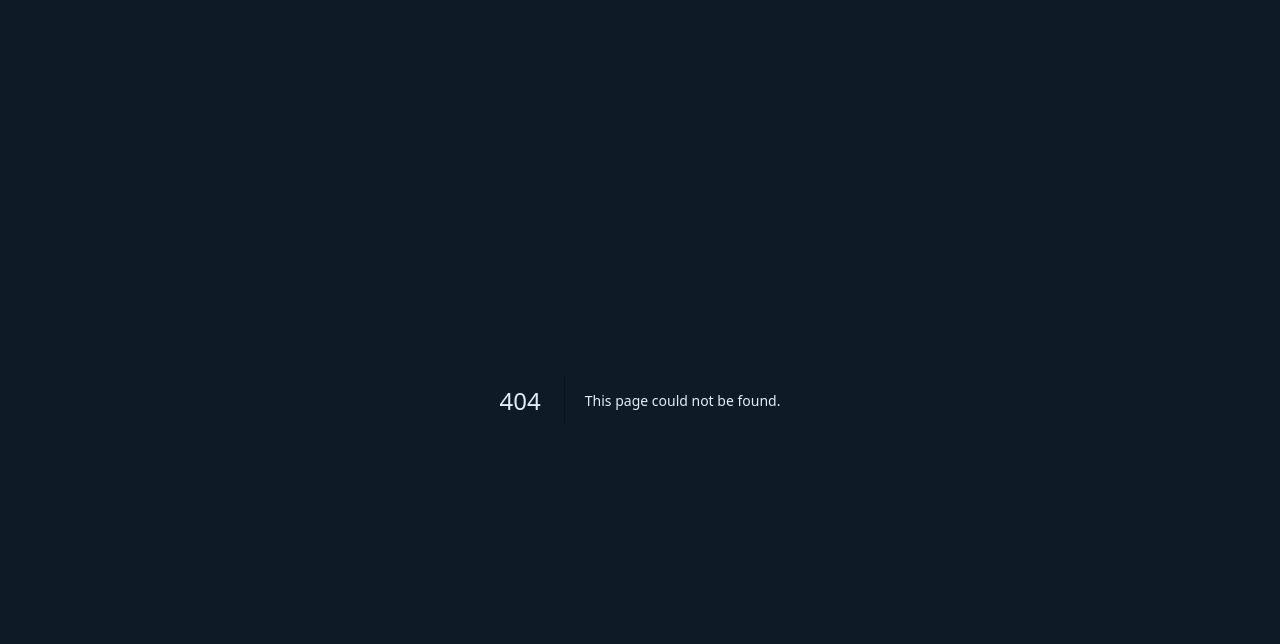
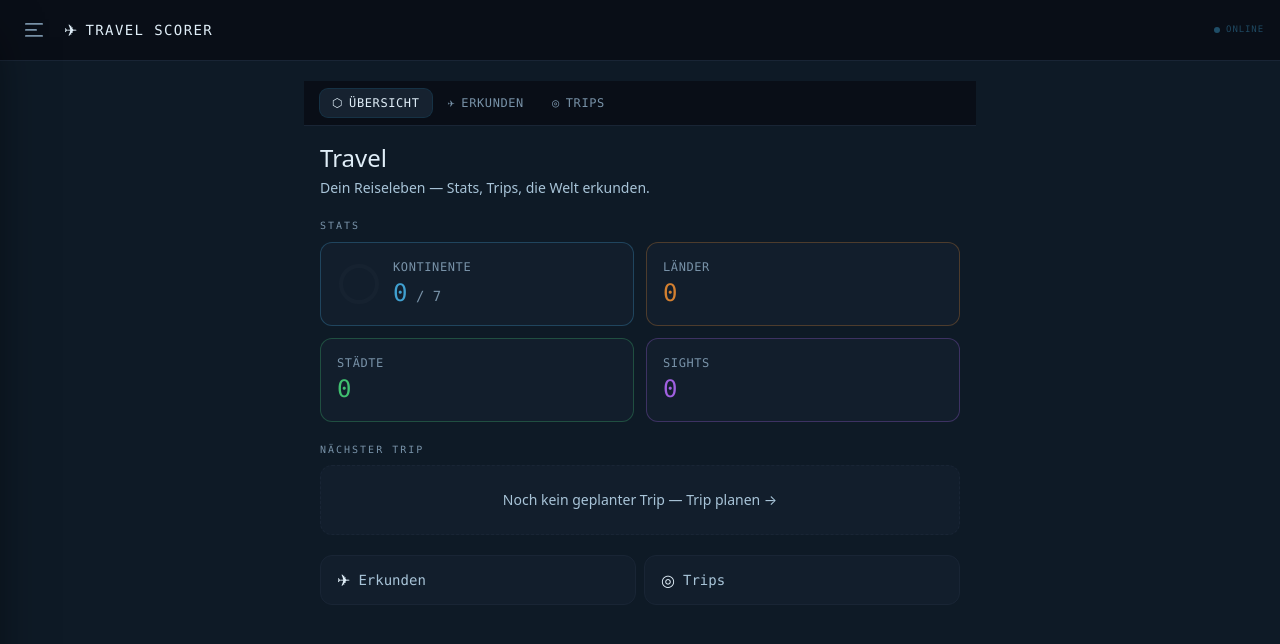
Before and after one commit to Cossuleprivat/my-travel-app, a Next.js app: page /travel in a window 1280 px wide. Before the commit this address had no page. Shown: the top 644 px of the page. Built offline with nearby package versions, Linux system fonts and the light colour scheme; no server answers; the database is empty.

Commit message:
feat(travel): Travel-Home mit Stats, nächstem Trip, Einstiegen

```diff
--- /dev/null
+++ b/app/(app)/travel/page.tsx
@@ -0,0 +1,108 @@
+import Link from 'next/link';
+import { requireUserId } from '@/lib/auth/current-user';
+import { getUserStats, listTrips, listRecentActivity } from '@/lib/data/queries';
+import { pickNextTrip } from '@/lib/travel/next-trip';
+import { KpiCard } from '@/components/dashboard/KpiCard';
+import { RecentFeed } from '@/components/dashboard/RecentFeed';
+
+function fmtRange(start: string | null, end: string | null): string {
+  if (!start && !end) return 'Kein Zeitraum';
+  const f = (d: string) =>
+    new Date(d).toLocaleDateString('de-DE', { day: 'numeric', month: 'short' });
+  if (start && end) return `${f(start)} – ${f(end)}`;
+  return f((start ?? end) as string);
+}
+
+export default async function TravelHomePage() {
+  const userId = await requireUserId();
+  const [stats, trips, recent] = await Promise.all([
+    getUserStats(userId),
+    listTrips(userId),
+    listRecentActivity(userId, 8),
+  ]);
+  const nextTrip = pickNextTrip(trips, new Date());
+
+  return (
+    <div className="space-y-5">
+      <header>
+        <h1 className="font-sans text-2xl text-text-primary">Travel</h1>
+        <p className="text-text-secondary text-sm mt-1">
+          Dein Reiseleben — Stats, Trips, die Welt erkunden.
+        </p>
+      </header>
+
+      {/* Stats */}
+      <section>
+        <p className="text-[10px] font-mono tracking-[0.2em] uppercase text-text-muted mb-2">
+          Stats
+        </p>
+        <div className="grid grid-cols-2 gap-3">
+          <KpiCard label="Kontinente" value={stats.continentCount} total={7} tone="blue" />
+          <KpiCard label="Länder"     value={stats.countryCount}              tone="amber" />
+          <KpiCard label="Städte"     value={stats.cityCount}                 tone="green" />
+          <KpiCard label="Sights"     value={stats.sightCount}                tone="purple" />
+        </div>
+      </section>
+
+      {/* Nächster Trip */}
+      <section>
+        <p className="text-[10px] font-mono tracking-[0.2em] uppercase text-text-muted mb-2">
+          Nächster Trip
+        </p>
+        {nextTrip ? (
+          <Link
+            href={`/travel/trips/${nextTrip.id}`}
+            className="block rounded-xl border border-[#40a0d0]/25 bg-bg-surface p-4 transition-all hover:border-[#40a0d0]/40 active:scale-[0.99]"
+          >
+            <div className="flex items-start justify-between gap-3">
+              <div className="min-w-0">
+                <p className="text-text-primary font-medium truncate">{nextTrip.title}</p>
+                <p className="text-text-muted text-xs label-mono mt-1">
+                  {fmtRange(nextTrip.start_date, nextTrip.end_date)}
+                </p>
+              </div>
+              <span className="text-accent-blue text-xs label-mono shrink-0">
+                {nextTrip.stopCount} Stopps
+              </span>
+            </div>
+          </Link>
+        ) : (
+          <Link
+            href="/travel/trips"
+            className="block rounded-xl border border-dashed border-border-subtle bg-bg-surface p-6 text-center text-sm text-text-secondary hover:border-[#40a0d0]/25 transition-colors"
+          >
+            Noch kein geplanter Trip — Trip planen →
+          </Link>
+        )}
+      </section>
+
+      {/* Einstiege */}
+      <section className="grid grid-cols-2 gap-2">
+        <Link
+          href="/travel/explore"
+          className="flex items-center gap-2 rounded-xl border border-border-subtle bg-bg-surface px-4 py-3 hover:border-[#40a0d0]/25 transition-all active:scale-[0.98]"
+        >
+          <span className="text-base">✈</span>
+          <span className="font-mono text-sm text-text-secondary">Erkunden</span>
+        </Link>
+        <Link
+          href="/travel/trips"
+          className="flex items-center gap-2 rounded-xl border border-border-subtle bg-bg-surface px-4 py-3 hover:border-[#40a0d0]/25 transition-all active:scale-[0.98]"
+        >
+          <span className="text-base">◎</span>
+          <span className="font-mono text-sm text-text-secondary">Trips</span>
+        </Link>
+      </section>
+
+      {/* Letzte Aktivität */}
+      {recent.length > 0 && (
+        <section>
+          <p className="text-[10px] font-mono tracking-[0.2em] uppercase text-text-muted mb-2">
+            Zuletzt
+          </p>
+          <RecentFeed items={recent} />
+        </section>
+      )}
+    </div>
+  );
+}
```
